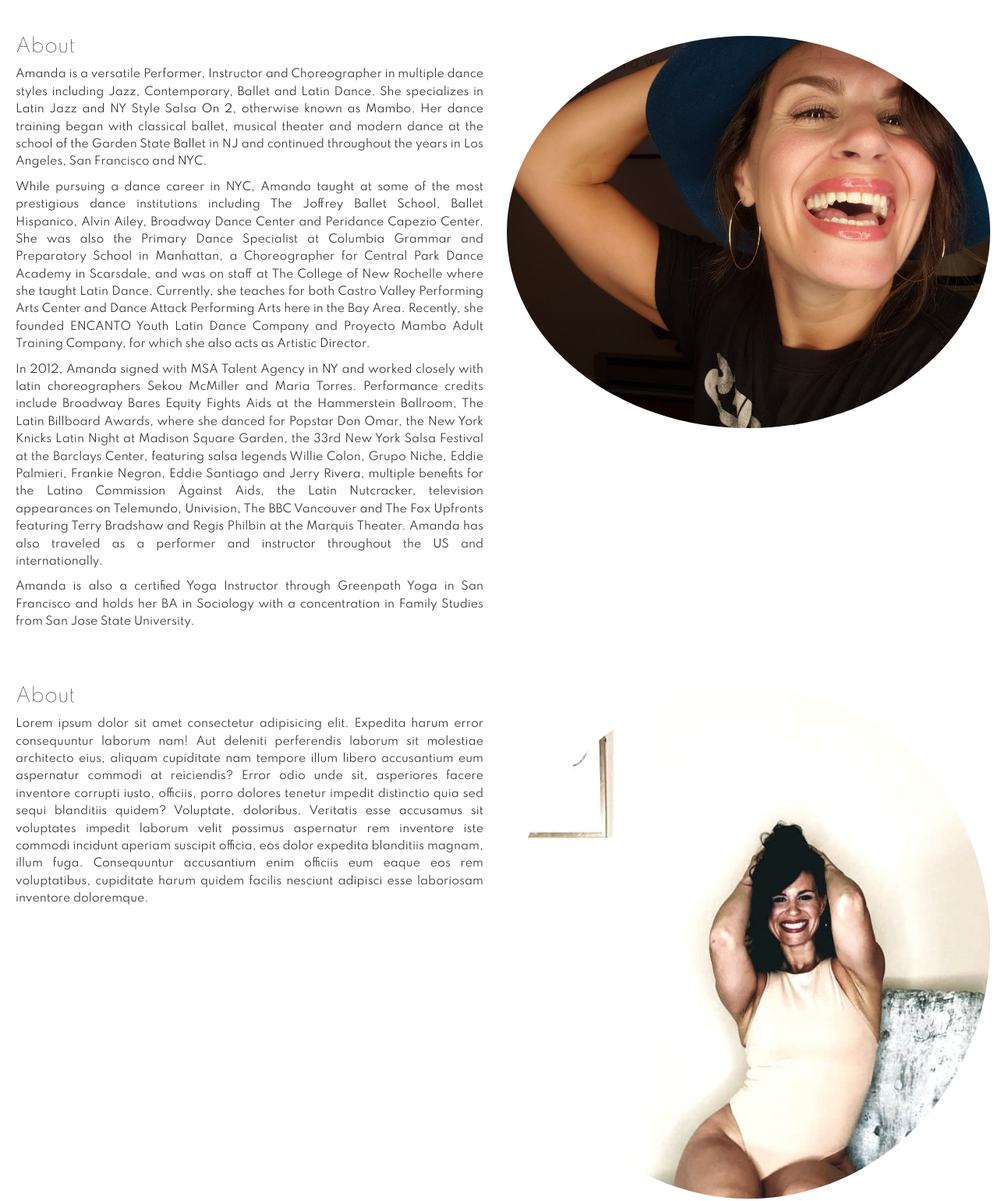
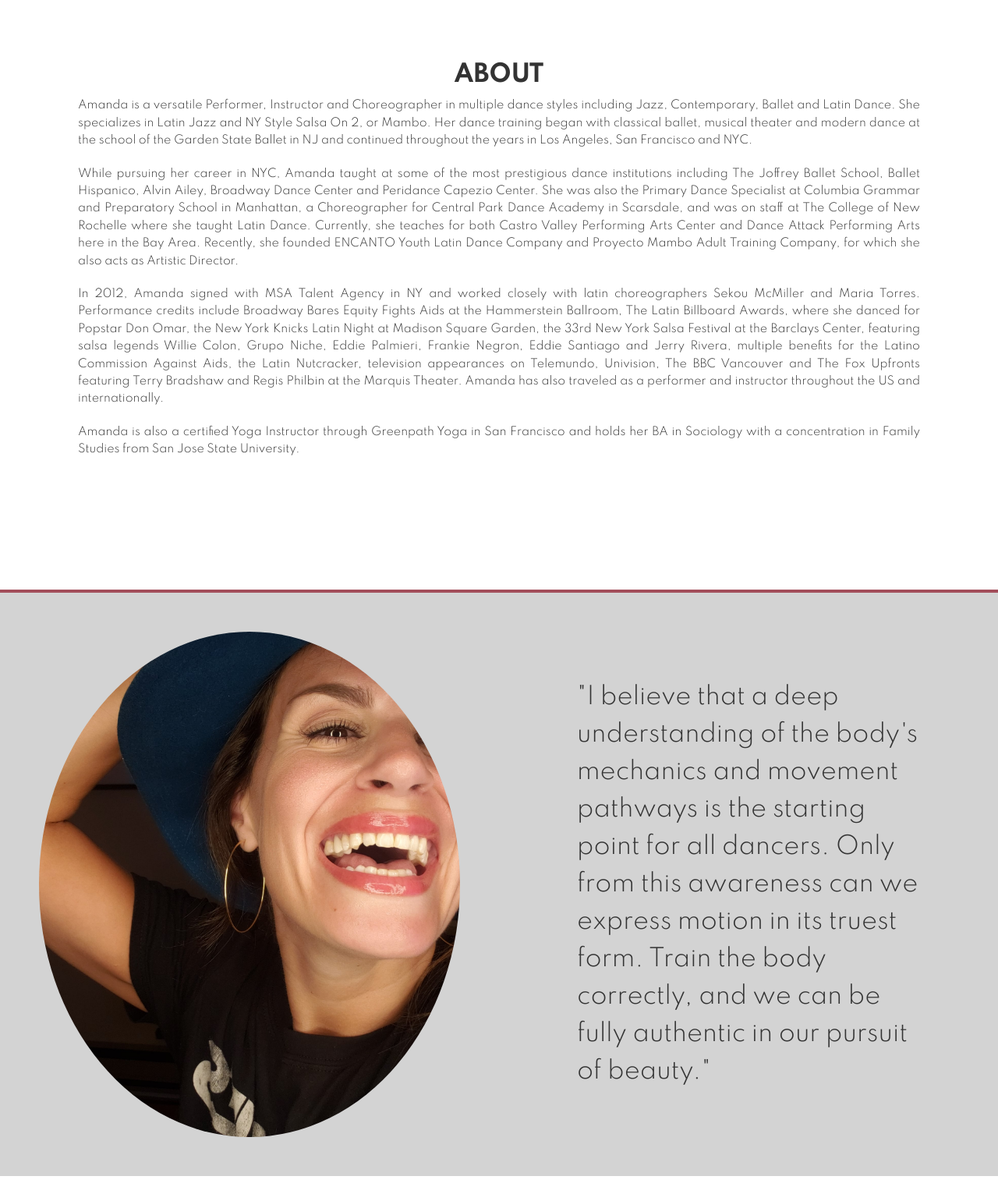
Before and after one commit to RhythMC/Amanda-Marquez, a plain HTML site: page index.html in a window 1280 px wide. Shown: the part 840-2380 px from the top of the page at 78% size. After the commit the page ends 2357 px from the top, so only its background shows below. Drawn offline with Linux system fonts and the light colour scheme.

Commit message:
finished flex row philosophy

```diff
--- a/css/style.css
+++ b/css/style.css
@@ -1,5 +1,4 @@
-
-@import url('https://fonts.googleapis.com/css2?family=Spartan:wght@100;400;700&display=swap');
+@import url('https://fonts.googleapis.com/css2?family=Spartan:wght@300;600;700;900&display=swap');
 
 * {
   box-sizing: border-box;
@@ -114,7 +113,7 @@ img {
 
 .main .content h1 {
   font-size: 80px;
-  font-weight: bold;
+  font-weight:700;
   margin-top: 600px;
   z-index: 8;
 }
@@ -124,6 +123,19 @@ img {
   max-width: 650px;
   margin: 0px 20px 30px 30px;
   z-index: 8;
+}
+
+.main .content p .opacity-transition {
+  animation: animate1 5s forwards ease-in;
+}
+
+@keyframes animate1 {
+  from {
+    opacity: 0%;
+  }
+  to {
+    opacity: 100%;
+  }
 }
 
 .main::before {
@@ -143,14 +155,24 @@ img {
 #about {
   display: flex;
   flex-direction: column;
+  font-size: 14px;
   align-items: center;
-  margin: 30px 20px;
+  justify-content: center;
+  text-align: center;
+  height: 100vh;
+  width: 100vw;
+  border-bottom: 4px solid #A24D5A;
+  /* margin-top: 20px; */
 }
 
 #about h2 {
-  margin-top: 30px;
+  font-size: 30px;
+  font-weight: bold;
+  margin-top: -40px;
 }
 
 #about p {
+  margin: 10px 100px;
+  text-align: justify;
 
 }
--- a/css/utilities.css
+++ b/css/utilities.css
@@ -14,24 +14,40 @@
 
 /* Styling Elements */
 
-.white-divide {
-  height: 5px;
+
+
+/* Buttons */
+
+.btn-primary {
+  background: #ffffa3;
+  color: #333;
+  font-size: 18px;
+  padding: 14px;
+  border: 2px solid #333;
+  border-radius: 10px;
 }
 
 /* Flex-Columns */
+
 
 .flex-columns .row {
   display: flex;
   flex-direction: row-reverse;
   flex-wrap: wrap;
   width: 100%;
+  background-color: lightgrey;
 }
 
 .flex-columns .column {
   display: flex;
   flex-direction: column;
-  flex-basis: 100%;
+  /* flex-basis: 100%; */
   flex: 1;
+}
+
+.flex-columns .column .column-1,
+.flex-columns .column .column-2 {
+  height: 100%;
 }
 
 .flex-columns img {
@@ -39,16 +55,20 @@
   height: 100%;
   object-fit: cover;
   border-radius: 50%;
-  margin-top: 30px;
-  margin-left: 10px;
+  padding: 50px;
 }
 
-.flex-columns p {
-  font-size: 14px;
-  text-align: justify;
-  margin-right: 20px;
+.flex-columns .column-2 {
+  align-items: center;
 }
 
-.row .row-reverse {
-  flex-direction: row !important;
+.flex-columns .column-1 {
+  display: flex;
+  flex-direction: column;
+  justify-content: center;
+  padding: 100px;
 }
+
+.flex-columns .column-1 p{
+  font-size: 30px;
+}
--- a/index.html
+++ b/index.html
@@ -29,42 +29,28 @@
     </div>
     <div class="content">
       <h1>Amanda Marquez</h1>
-      <p>Dance Like <span class="">Everyone</span> is Watching</p>
+      <p>Dance Like <span class="opacity-transition">Everyone</span> is Watching</p>
     </div>
   </header>
-    <br class="white-divide">
-  <main>
-    <section id="about" class="flex-columns">
-      <div class="row">
-        <div class="column">
-          <div class="column-1">
-            <img src="img/amanda_laughing.jpg" alt="">
-          </div>
-        </div>
-        <div class="column">
-          <div class="column-2 bg-light">
-            <h2>About</h2>
-            <p>Amanda is a versatile Performer, Instructor and Choreographer in multiple dance styles including Jazz, Contemporary, Ballet and Latin Dance.  She specializes in Latin Jazz and NY Style Salsa On 2, otherwise known as Mambo.  Her dance training began with classical ballet, musical theater and modern dance at the school of the Garden State Ballet in NJ and continued throughout the years in Los Angeles, San Francisco and NYC.</p>
-            <p>While pursuing a dance career in NYC, Amanda taught at some of the most prestigious dance institutions including The Joffrey Ballet School, Ballet Hispanico, Alvin Ailey, Broadway Dance Center and Peridance Capezio Center. She was also the Primary Dance Specialist at Columbia Grammar and Preparatory School in Manhattan, a Choreographer for Central Park Dance Academy in Scarsdale, and was on staff at The College of New Rochelle where she taught Latin Dance. Currently, she teaches for both Castro Valley Performing Arts Center and Dance Attack Performing Arts here in the Bay Area. Recently, she founded ENCANTO Youth Latin Dance Company and Proyecto Mambo Adult Training Company, for which she also acts as Artistic Director.</p>
+  <section id="about">
+    <h2>ABOUT</h2>
+    <p>Amanda is a versatile Performer, Instructor and Choreographer in multiple dance styles including Jazz, Contemporary, Ballet and Latin Dance.  She specializes in Latin Jazz and NY Style Salsa On 2, or Mambo.  Her dance training began with classical ballet, musical theater and modern dance at the school of the Garden State Ballet in NJ and continued throughout the years in Los Angeles, San Francisco and NYC.</p>
+    <p>While pursuing her career in NYC, Amanda taught at some of the most prestigious dance institutions including The Joffrey Ballet School, Ballet Hispanico, Alvin Ailey, Broadway Dance Center and Peridance Capezio Center. She was also the Primary Dance Specialist at Columbia Grammar and Preparatory School in Manhattan, a Choreographer for Central Park Dance Academy in Scarsdale, and was on staff at The College of New Rochelle where she taught Latin Dance. Currently, she teaches for both Castro Valley Performing Arts Center and Dance Attack Performing Arts here in the Bay Area. Recently, she founded ENCANTO Youth Latin Dance Company and Proyecto Mambo Adult Training Company, for which she also acts as Artistic Director.</p>
     <p>In 2012, Amanda signed with MSA Talent Agency in NY and worked closely with latin choreographers Sekou McMiller and Maria Torres.  Performance credits include Broadway Bares Equity Fights Aids at the Hammerstein Ballroom, The Latin Billboard Awards, where she danced for Popstar Don Omar, the New York Knicks Latin Night at Madison Square Garden, the 33rd New York Salsa Festival at the Barclays Center, featuring salsa legends Willie Colon, Grupo Niche, Eddie Palmieri, Frankie Negron, Eddie Santiago and Jerry Rivera, multiple benefits for the Latino Commission Against Aids, the Latin Nutcracker, television appearances on Telemundo, Univision, The BBC Vancouver and The Fox Upfronts featuring Terry Bradshaw and Regis Philbin at the Marquis Theater. Amanda has also traveled as a performer and instructor throughout the US and internationally.
     </p>
     <p>Amanda is also a certified Yoga Instructor through Greenpath Yoga in San Francisco and holds her BA in Sociology with a concentration in Family Studies from San Jose State University.
     </p>
-          </div>
-        </div>
-      </div>
   </section>
-    <section id="about" class="flex-columns">
-      <div class="row row-reverse">
+  <section id="philosophy" class="flex-columns">
+    <div class="row">
       <div class="column">
         <div class="column-1">
-            <img src="img/amanda_holding_head.jpg" alt="">
+          <p>"I believe that a deep understanding of the body's mechanics and movement pathways is the starting point for all dancers.  Only from this awareness can we express motion in its truest form. Train the body correctly, and we can be fully authentic in our pursuit of beauty."</p>
         </div>
       </div>
       <div class="column">
-          <div class="column-2 bg-light">
-            <h2>About</h2>
-            <p>Lorem ipsum dolor sit amet consectetur adipisicing elit. Expedita harum error consequuntur laborum nam! Aut deleniti perferendis laborum sit molestiae architecto eius, aliquam cupiditate nam tempore illum libero accusantium eum aspernatur commodi at reiciendis? Error odio unde sit, asperiores facere inventore corrupti iusto, officiis, porro dolores tenetur impedit distinctio quia sed sequi blanditiis quidem? Voluptate, doloribus. Veritatis esse accusamus sit voluptates impedit laborum velit possimus aspernatur rem inventore iste commodi incidunt aperiam suscipit officia, eos dolor expedita blanditiis magnam, illum fuga. Consequuntur accusantium enim officiis eum eaque eos rem voluptatibus, cupiditate harum quidem facilis nesciunt adipisci esse laboriosam inventore doloremque.</p>
+        <div class="column-2">
+        <img src="img/amanda_laughing.jpg" alt="">
         </div>
       </div>
     </div>
```
Lines whose indentation alone changed are shown as unchanged.
